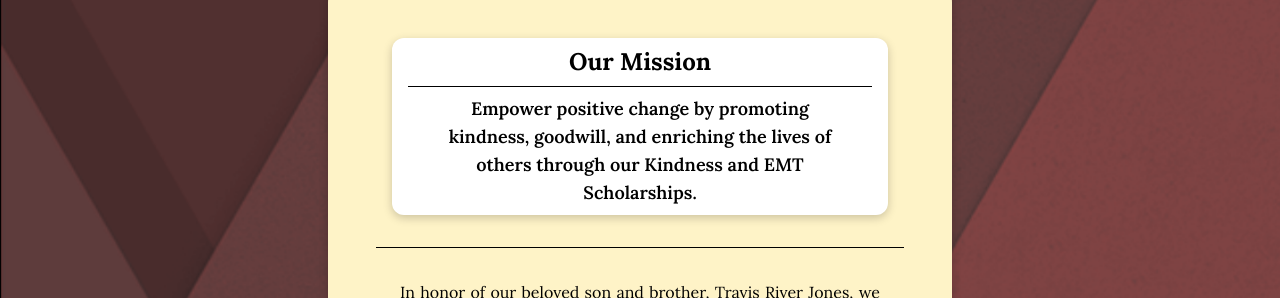
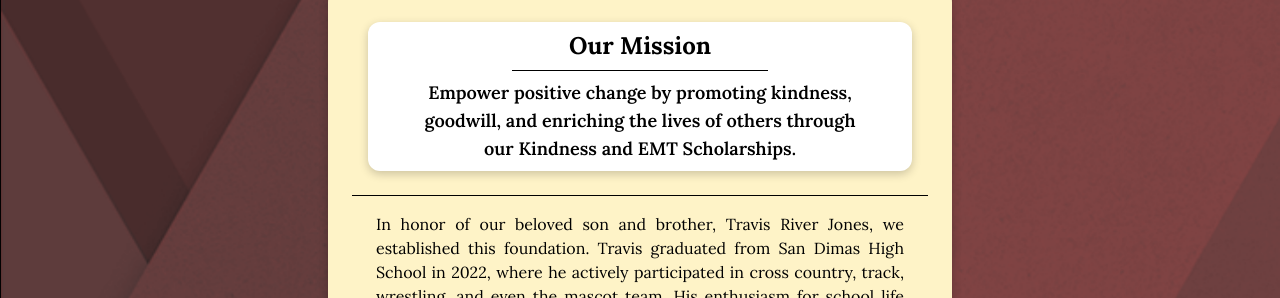
Before and after one commit to brandonmcconathy/Travis-River-Jones-Foundation, a Next.js app: page /about in a window 1280 px wide. Shown: the part 246-544 px from the top of the page. Built offline with nearby package versions, Linux system fonts and the light colour scheme; no server answers.

Commit message:
styled about page for all screen sizes

```diff
--- a/src/app/about/page.jsx
+++ b/src/app/about/page.jsx
@@ -2,14 +2,14 @@ export default function Contact() {
   return(
     <div>
       <h1 className="text-center text-6xl text-white my-12">About</h1>
-      <div className="bg-amber-100 mx-auto w-[97%] px-2 py-2 rounded-xl flex flex-col box-pop lg:w-1/2 lg:px-12 lg:py-8 lg:pb-12">
+      <div className="bg-amber-100 mx-auto w-[97%] px-2 py-2 rounded-xl flex flex-col box-pop md:w-3/4 md:px-6 md:py-4 xl:w-1/2">
         <div className="bg-white px-4 py-2 rounded-xl mx-4 mt-4 box-pop text-center">
           <h1 className="font-bold text-2xl">Our Mission</h1>
-          <hr className="border-black my-2"></hr>
+          <hr className="border-black my-2 w-3/4 mx-auto md:w-1/2"></hr>
           <p className="px-6 text-lg font-semibold">Empower positive change by promoting kindness, goodwill, and enriching the lives of others through our Kindness and EMT Scholarships.</p>
         </div>
-        <hr className="border-black my-8"></hr>
-        <p className="px-6 text-justify">In honor of our beloved son and brother, Travis River Jones, we established this foundation. Travis graduated from San Dimas High School in 2022, where he actively participated in cross country, track, wrestling, and even the mascot team. His enthusiasm for school life and cherished moments with friends were palpable. Post-graduation, Travis pursued EMT training, ultimately juggling full-time work with a local 911 ambulance provider alongside his studies at Chaffey College. His dream was to become a paramedic firefighter, but tragically, on February 25th, 2023, he lost his life in a car accident caused by a reckless driver while waiting at a traffic light. In the wake of his untimely passing, an outpouring of stories from friends and educators highlighted his extraordinary kindness, inspiring the birth of this foundation and the subsequent creation of the Kindness Scholarships and EMT Scholarships we now proudly bestow. Since its inception in 2023, our foundation has passionately committed over $10,500 to these scholarships, with Travis's family covering all fees and administrative costs. Rest assured, every dollar raised directly fuels these scholarships, and we hold 501(c)(3) nonprofit status, making your generous donations fully tax-deductible.</p>
+        <hr className="border-black mt-6 mb-4"></hr>
+        <p className="px-6 pb-5 text-justify">In honor of our beloved son and brother, Travis River Jones, we established this foundation. Travis graduated from San Dimas High School in 2022, where he actively participated in cross country, track, wrestling, and even the mascot team. His enthusiasm for school life and cherished moments with friends were palpable. Post-graduation, Travis pursued EMT training, ultimately juggling full-time work with a local 911 ambulance provider alongside his studies at Chaffey College. His dream was to become a paramedic firefighter, but tragically, on February 25th, 2023, he lost his life in a car accident caused by a reckless driver while waiting at a traffic light. In the wake of his untimely passing, an outpouring of stories from friends and educators highlighted his extraordinary kindness, inspiring the birth of this foundation and the subsequent creation of the Kindness Scholarships and EMT Scholarships we now proudly bestow. Since its inception in 2023, our foundation has passionately committed over $10,500 to these scholarships, with Travis's family covering all fees and administrative costs. Rest assured, every dollar raised directly fuels these scholarships, and we hold 501(c)(3) nonprofit status, making your generous donations fully tax-deductible.</p>
       </div>
     </div>
   )
--- a/src/app/components/navbar.jsx
+++ b/src/app/components/navbar.jsx
@@ -9,6 +9,7 @@ import { AiOutlineClose } from 'react-icons/ai'
 export default function Navbar() {
 
   const navbarItems = ['About', 'Scholarships', 'Recipients', 'Contact', 'Donate']
+  const navMenuItems = ['Home', 'About', 'Scholarships', 'Recipients', 'Contact', 'Donate']
   const [navState, setNavState] = useState(false)
 
   const handleClick = () => {
@@ -23,7 +24,15 @@ export default function Navbar() {
     setNavState(!navState)
   }
 
-  function NavMenuItems({item}) {
+  function NavMenuDisplay({item}) {
+    if (item == 'Home') {
+      return(
+        <li className="w-full px-5">
+          <Link href='/' onClick={handleClick} className="px-4 py-3">{item}</Link>
+          <hr className="my-4"></hr>
+        </li>
+      )
+    }
     return(
       <li className="w-full px-5">
         <Link href={`/${item.toLowerCase()}`} onClick={handleClick} className="px-4 py-3">{item}</Link>
@@ -49,7 +58,7 @@ export default function Navbar() {
         <div id='nav-menu' className="fixed z-10 top-0 left-0 h-full w-0 bg-red-theme text-white flex flex-col duration-500 overflow-x-hidden">
           <AiOutlineClose onClick={handleClick} style={{color: 'white', fontSize: '1.6rem', alignSelf: 'end', marginRight: '1rem', marginTop: '1rem'}} />
           <ul className="flex flex-col just-center items-center text-xl text-center mt-16">
-            {navbarItems.map((item, index) => <NavMenuItems item={item} handleClick={handleClick} key={index}/>)}
+            {navMenuItems.map((item, index) => <NavMenuDisplay item={item} handleClick={handleClick} key={index}/>)}
           </ul>
         </div>
       </nav>
```
